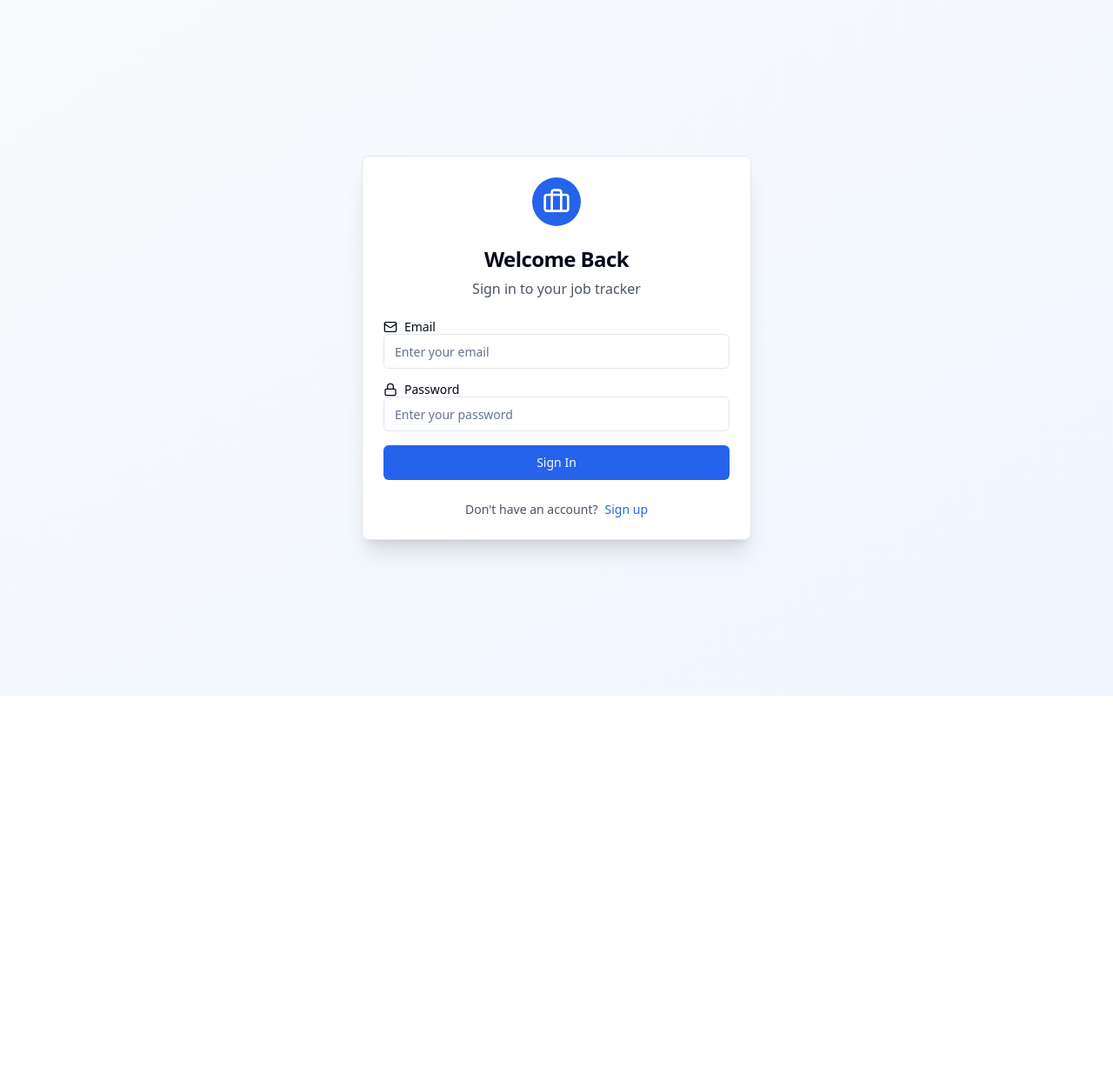
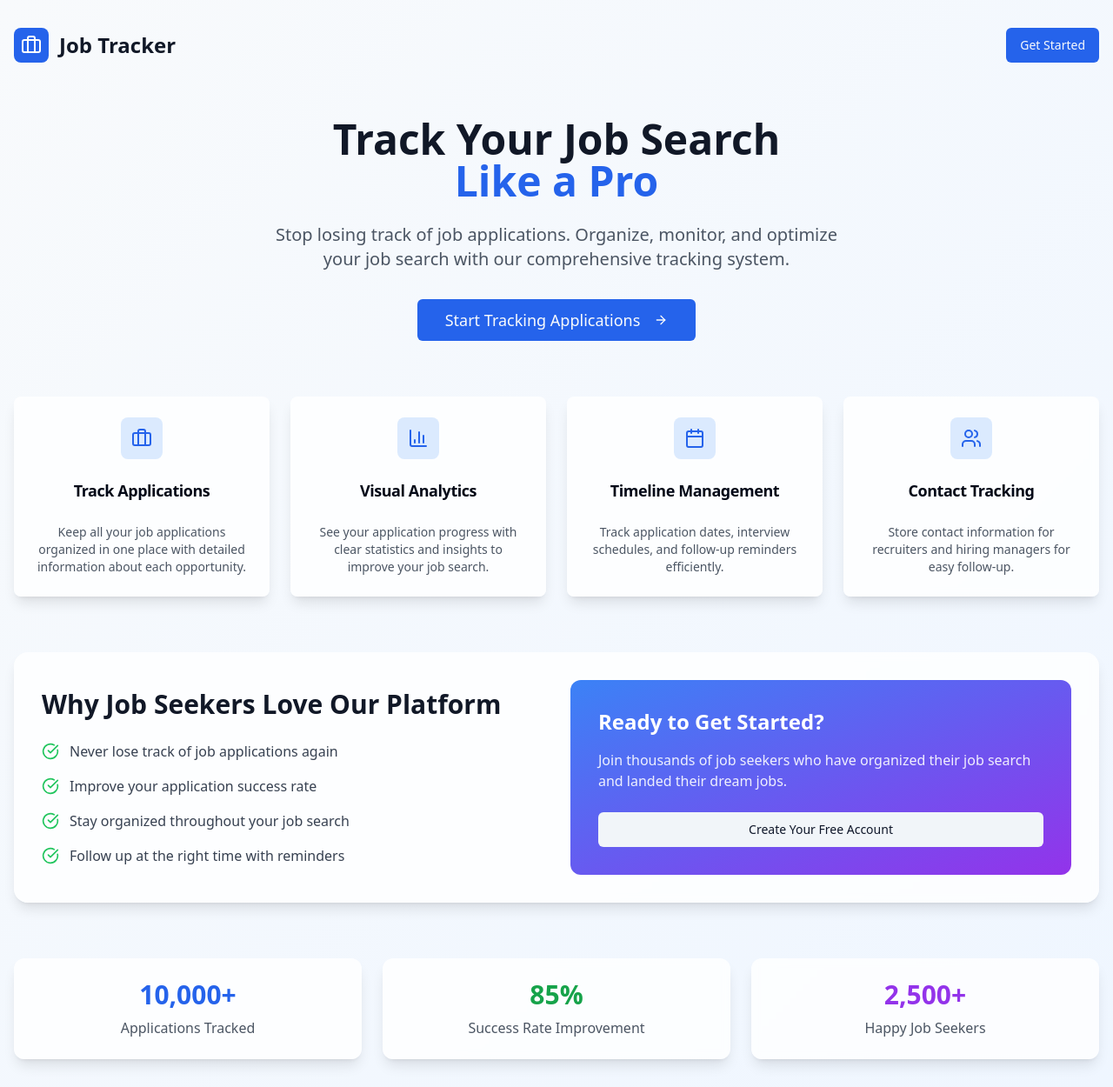
Before and after one commit to Paul2023000038/Job-Tracker-app, a React (Vite) app: page / in a window 1280 px wide. Shown: the whole page at 87% size. Before the commit the page ends 800 px from the top, so only its background shows below. Built offline with nearby package versions, Linux system fonts and the light colour scheme.

Commit message:
Add non-auth landing page
Create a landing page for users who are not logged in, providing a view of the website's features.

```diff
--- /dev/null
+++ b/src/components/LandingPage.tsx
@@ -0,0 +1,149 @@
+
+import { Button } from "@/components/ui/button";
+import { Card, CardContent, CardHeader, CardTitle } from "@/components/ui/card";
+import { Briefcase, BarChart3, Calendar, Users, CheckCircle, ArrowRight } from "lucide-react";
+
+interface LandingPageProps {
+  onGetStarted: () => void;
+}
+
+const LandingPage = ({ onGetStarted }: LandingPageProps) => {
+  const features = [
+    {
+      icon: Briefcase,
+      title: "Track Applications",
+      description: "Keep all your job applications organized in one place with detailed information about each opportunity."
+    },
+    {
+      icon: BarChart3,
+      title: "Visual Analytics",
+      description: "See your application progress with clear statistics and insights to improve your job search."
+    },
+    {
+      icon: Calendar,
+      title: "Timeline Management",
+      description: "Track application dates, interview schedules, and follow-up reminders efficiently."
+    },
+    {
+      icon: Users,
+      title: "Contact Tracking",
+      description: "Store contact information for recruiters and hiring managers for easy follow-up."
+    }
+  ];
+
+  const benefits = [
+    "Never lose track of job applications again",
+    "Improve your application success rate",
+    "Stay organized throughout your job search",
+    "Follow up at the right time with reminders"
+  ];
+
+  return (
+    <div className="min-h-screen bg-gradient-to-br from-slate-50 to-blue-50">
+      {/* Header */}
+      <div className="container mx-auto px-4 py-8">
+        <div className="flex justify-between items-center mb-16">
+          <div className="flex items-center gap-3">
+            <div className="bg-blue-600 p-2 rounded-lg">
+              <Briefcase className="w-6 h-6 text-white" />
+            </div>
+            <h1 className="text-2xl font-bold text-gray-900">Job Tracker</h1>
+          </div>
+          <Button
+            onClick={onGetStarted}
+            className="bg-blue-600 hover:bg-blue-700"
+          >
+            Get Started
+          </Button>
+        </div>
+
+        {/* Hero Section */}
+        <div className="text-center mb-16">
+          <h2 className="text-5xl font-bold text-gray-900 mb-6">
+            Track Your Job Search
+            <span className="text-blue-600 block">Like a Pro</span>
+          </h2>
+          <p className="text-xl text-gray-600 mb-8 max-w-2xl mx-auto">
+            Stop losing track of job applications. Organize, monitor, and optimize your job search
+            with our comprehensive tracking system.
+          </p>
+          <Button
+            onClick={onGetStarted}
+            size="lg"
+            className="bg-blue-600 hover:bg-blue-700 text-lg px-8 py-6"
+          >
+            Start Tracking Applications
+            <ArrowRight className="w-5 h-5 ml-2" />
+          </Button>
+        </div>
+
+        {/* Features Grid */}
+        <div className="grid md:grid-cols-2 lg:grid-cols-4 gap-6 mb-16">
+          {features.map((feature, index) => (
+            <Card key={index} className="text-center shadow-lg border-0 bg-white/80 backdrop-blur-sm">
+              <CardHeader>
+                <div className="bg-blue-100 w-12 h-12 rounded-lg flex items-center justify-center mx-auto mb-4">
+                  <feature.icon className="w-6 h-6 text-blue-600" />
+                </div>
+                <CardTitle className="text-lg">{feature.title}</CardTitle>
+              </CardHeader>
+              <CardContent>
+                <p className="text-gray-600 text-sm">{feature.description}</p>
+              </CardContent>
+            </Card>
+          ))}
+        </div>
+
+        {/* Benefits Section */}
+        <div className="bg-white/80 backdrop-blur-sm rounded-2xl shadow-lg p-8 mb-16">
+          <div className="grid lg:grid-cols-2 gap-8 items-center">
+            <div>
+              <h3 className="text-3xl font-bold text-gray-900 mb-6">
+                Why Job Seekers Love Our Platform
+              </h3>
+              <div className="space-y-4">
+                {benefits.map((benefit, index) => (
+                  <div key={index} className="flex items-center gap-3">
+                    <CheckCircle className="w-5 h-5 text-green-500" />
+                    <span className="text-gray-700">{benefit}</span>
+                  </div>
+                ))}
+              </div>
+            </div>
+            <div className="bg-gradient-to-br from-blue-500 to-purple-600 rounded-xl p-8 text-white">
+              <h4 className="text-2xl font-bold mb-4">Ready to Get Started?</h4>
+              <p className="mb-6 opacity-90">
+                Join thousands of job seekers who have organized their job search and landed their dream jobs.
+              </p>
+              <Button
+                onClick={onGetStarted}
+                variant="secondary"
+                className="w-full"
+              >
+                Create Your Free Account
+              </Button>
+            </div>
+          </div>
+        </div>
+
+        {/* Stats Section */}
+        <div className="grid md:grid-cols-3 gap-6 text-center">
+          <div className="bg-white/80 backdrop-blur-sm rounded-xl p-6 shadow-lg">
+            <div className="text-3xl font-bold text-blue-600 mb-2">10,000+</div>
+            <div className="text-gray-600">Applications Tracked</div>
+          </div>
+          <div className="bg-white/80 backdrop-blur-sm rounded-xl p-6 shadow-lg">
+            <div className="text-3xl font-bold text-green-600 mb-2">85%</div>
+            <div className="text-gray-600">Success Rate Improvement</div>
+          </div>
+          <div className="bg-white/80 backdrop-blur-sm rounded-xl p-6 shadow-lg">
+            <div className="text-3xl font-bold text-purple-600 mb-2">2,500+</div>
+            <div className="text-gray-600">Happy Job Seekers</div>
+          </div>
+        </div>
+      </div>
+    </div>
+  );
+};
+
+export default LandingPage;
--- a/src/pages/Index.tsx
+++ b/src/pages/Index.tsx
@@ -11,6 +11,7 @@ import LoadingSpinner from "@/components/LoadingSpinner";
 import QuickStatsCard from "@/components/QuickStatsCard";
 import TipsCard from "@/components/TipsCard";
 import ApplicationModal from "@/components/ApplicationModal";
+import LandingPage from "@/components/LandingPage";
 import { JobApplication } from "@/types/JobApplication";
 import { useAuth } from "@/hooks/useAuth";
 import { useApplications } from "@/hooks/useApplications";
@@ -19,6 +20,7 @@ const Index = () => {
   const { user, loading } = useAuth();
   const { applications, dataLoading, addApplication, updateApplication, deleteApplication } = useApplications(user);
   const [showForm, setShowForm] = useState(false);
+  const [showAuthForm, setShowAuthForm] = useState(false);
   const [editingApplication, setEditingApplication] = useState<JobApplication | null>(null);
 
   const handleEditApplication = (application: JobApplication) => {
@@ -43,14 +45,27 @@ const Index = () => {
     setEditingApplication(null);
   };
 
+  const handleGetStarted = () => {
+    setShowAuthForm(true);
+  };
+
+  const handleAuthSuccess = () => {
+    setShowAuthForm(false);
+  };
+
   // Show loading spinner while checking auth
   if (loading) {
     return <LoadingSpinner />;
   }
 
-  // Show auth form if user is not authenticated
+  // Show auth form if user clicked get started
+  if (showAuthForm && !user) {
+    return <AuthForm onSuccess={handleAuthSuccess} />;
+  }
+
+  // Show landing page if user is not authenticated
   if (!user) {
-    return <AuthForm onSuccess={() => {}} />;
+    return <LandingPage onGetStarted={handleGetStarted} />;
   }
 
   return (
```
